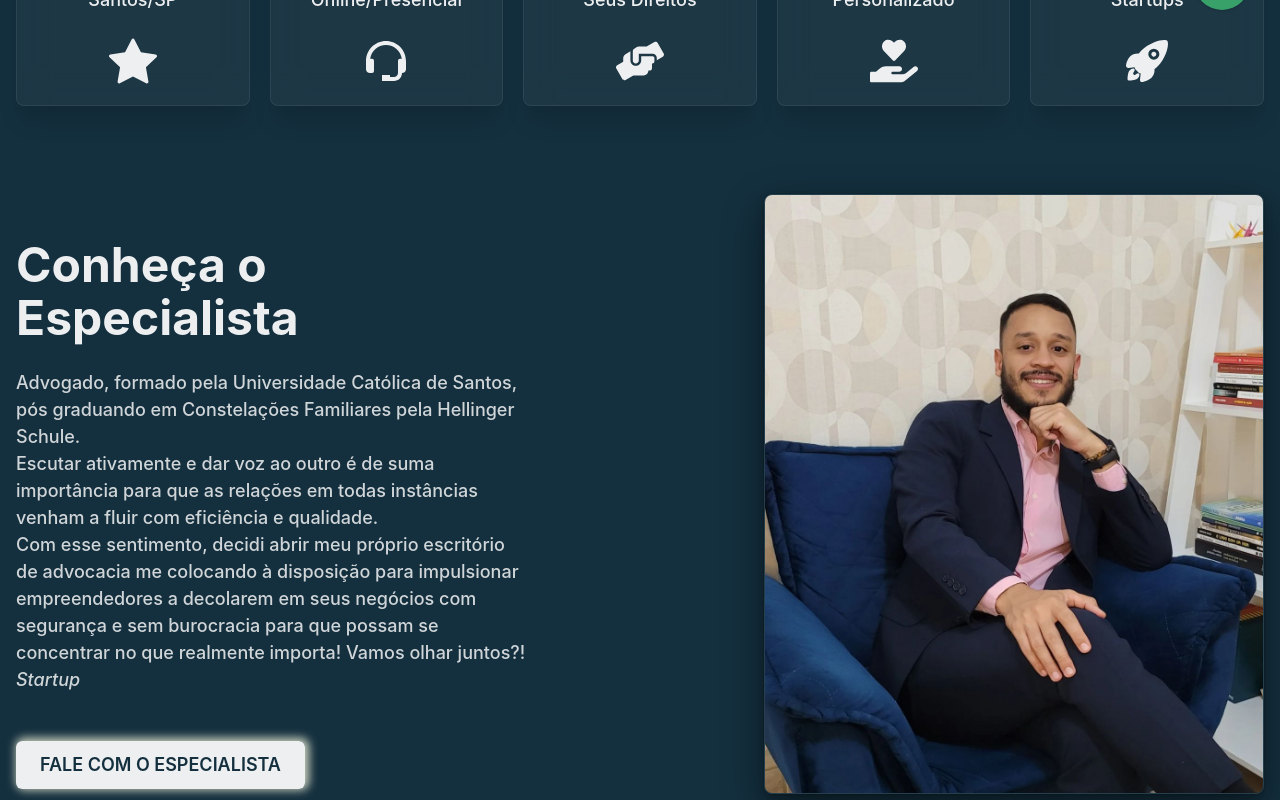
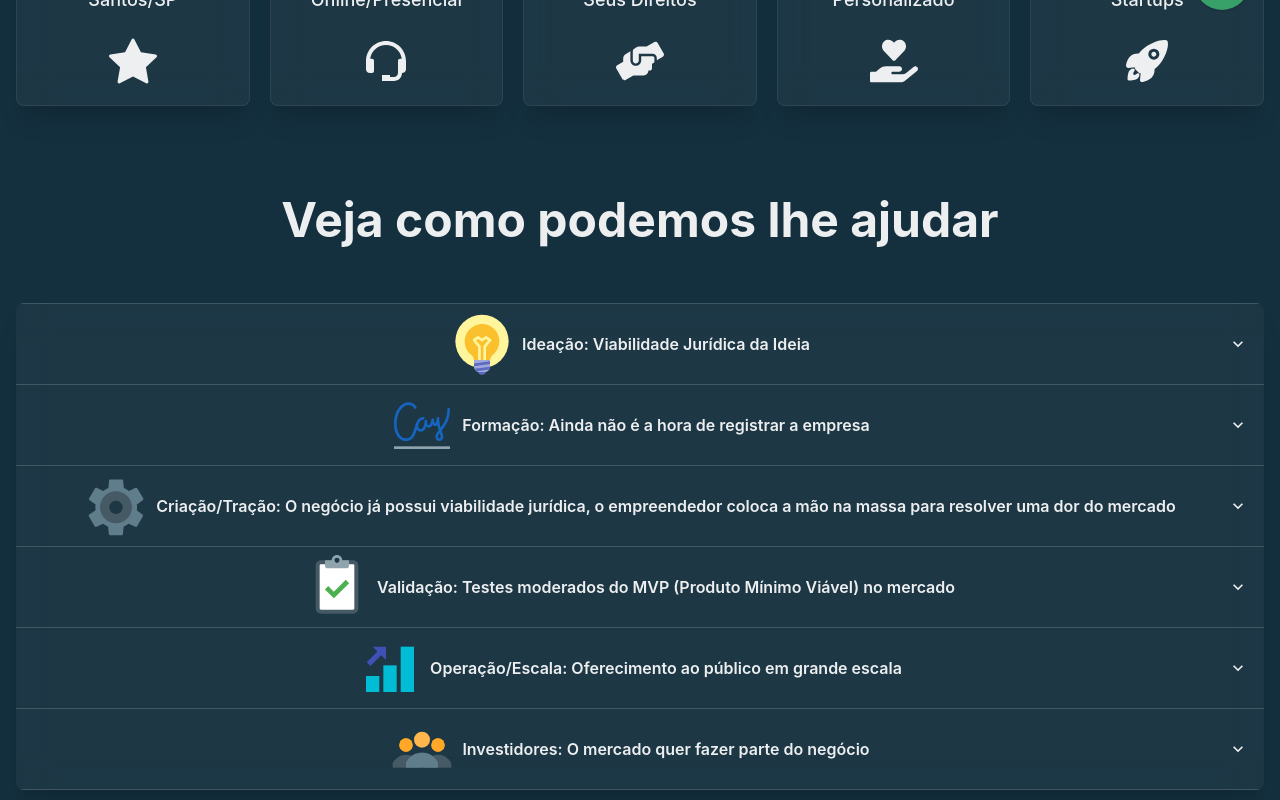
Before and after one commit to maxinelobato/gustavobarreto, a React (Vite) app: page / in a window 1280 px wide. Shown: the part 760-1560 px from the top of the page. Built offline with nearby package versions, Linux system fonts and the light colour scheme.

Commit message:
change_accordion

```diff
--- a/src/App.tsx
+++ b/src/App.tsx
@@ -3,7 +3,7 @@ import { About } from "./components/sections/About";
 import { Footer } from "./components/sections/Footer";
 import { GoogleMaps } from "./components/sections/GoogleMaps";
 import { Gustavo } from "./components/sections/Gustavo";
-// import { HelpUs } from "./components/sections/HelpUs";
+import { HelpUs } from "./components/sections/HelpUs";
 import { Specialty } from "./components/sections/Specialtys";
 
 function App() {
@@ -12,7 +12,7 @@ function App() {
       <Navbar />
       <About />
       <Specialty />
-      {/* <HelpUs /> */}
+      <HelpUs />
       <Gustavo />
       <Footer />
       <GoogleMaps />
--- a/src/components/sections/HelpUs.tsx
+++ b/src/components/sections/HelpUs.tsx
@@ -75,7 +75,7 @@ export function HelpUs() {
               shadow={"xl"}
               rounded={"lg"}
             >
-              <Accordion defaultIndex={[0]} allowMultiple>
+              <Accordion allowToggle>
                 <AccordionItem>
                   <h2>
                     <AccordionButton>
```
